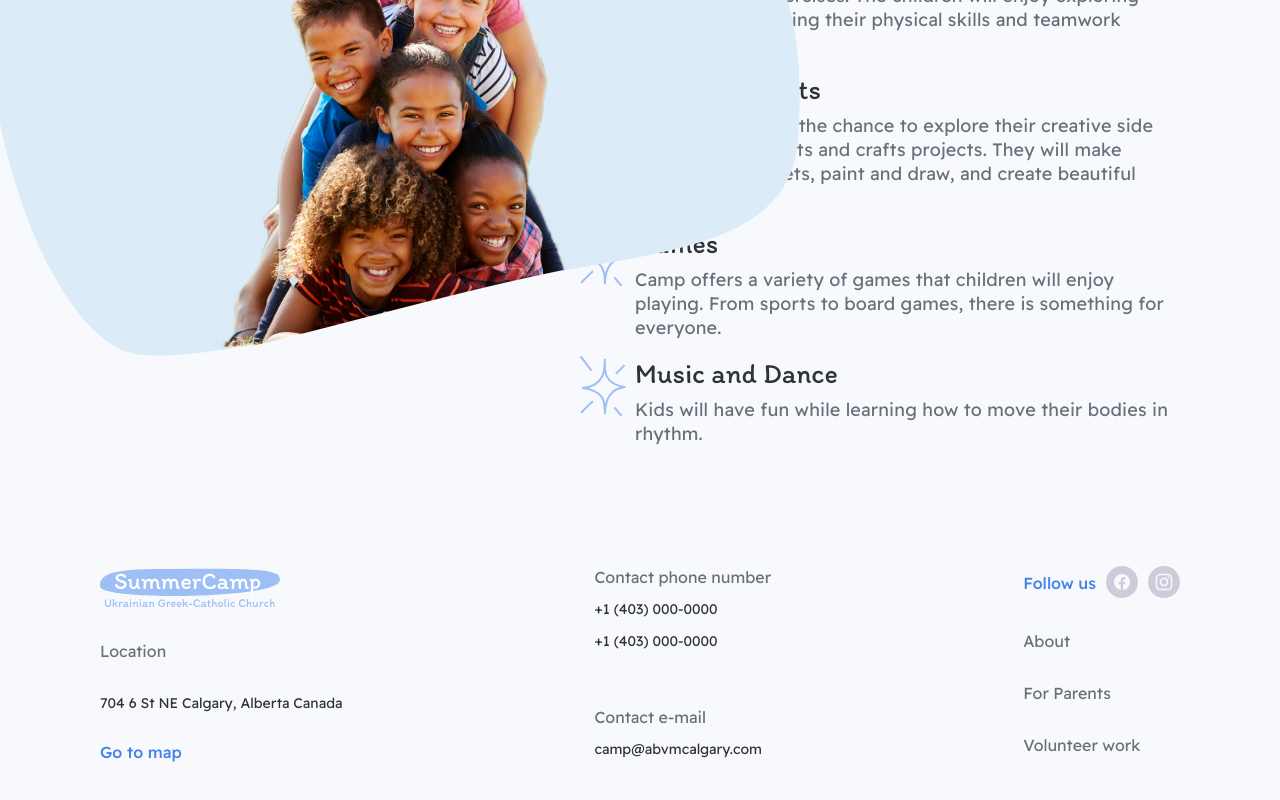
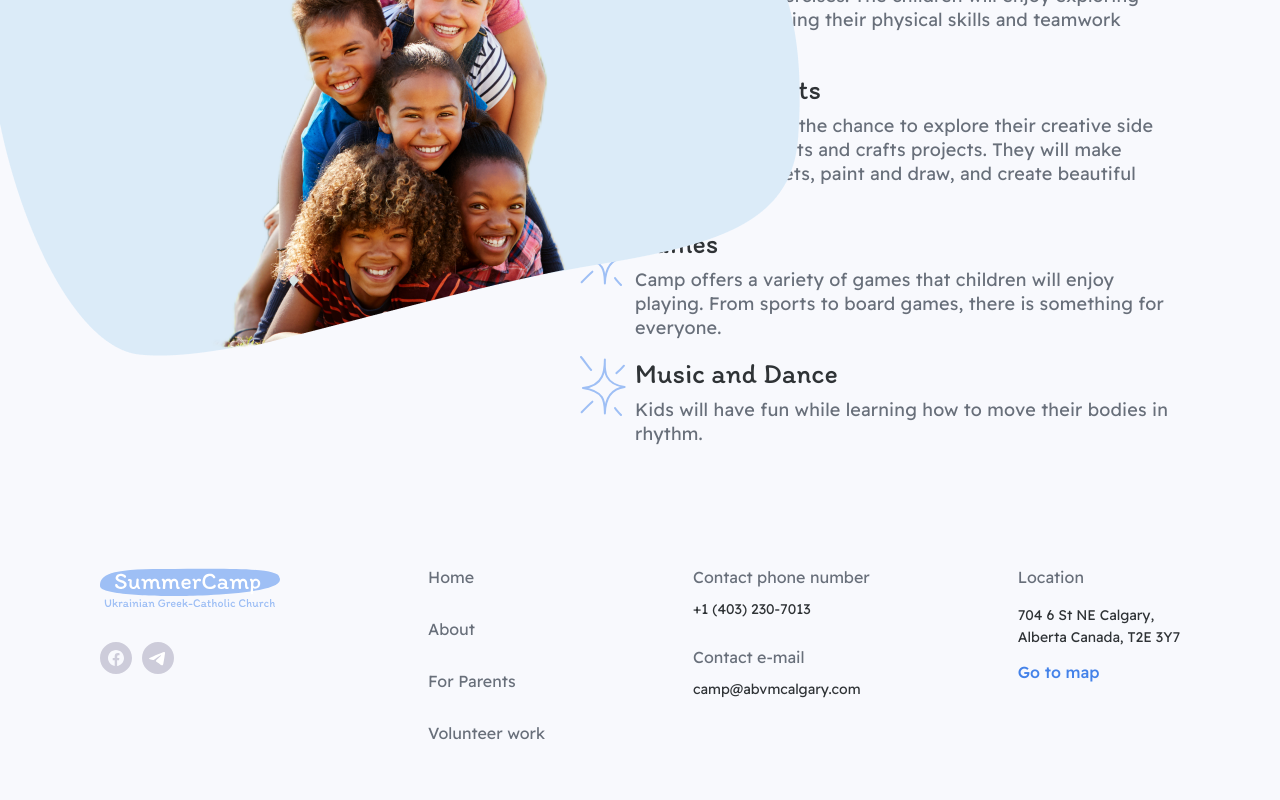
Before and after one commit to segamegadrivee/summer-camp, a React (Create React App) app in the folder frontend/: page / in a window 1280 px wide. Shown: the part 1821-2621 px from the top of the page. Built offline with nearby package versions, Linux system fonts and the light colour scheme.

Commit message:
footer redesign

```diff
--- a/frontend/src/components/Footer.jsx
+++ b/frontend/src/components/Footer.jsx
@@ -1,27 +1,38 @@
 import logo from '../assets/Logo1.svg';
 import facebook from '../assets/facebook.svg';
 import instagram from '../assets/instagram.svg';
+import telegram from '../assets/telegram.svg';
 
 const Footer = () => {
     return (
         <footer>
 
             <div className="footer__container container">
-                <div className="footer__location">
+
+                <div className="footer__first">
                     <img className='footer__logo' src={logo} alt="logofooter" width={180} />
 
-                    <span className='footer__title' >Location</span>
-                    <span className='footer__text'>704 6 St NE Calgary, Alberta Canada</span>
-                    <a className='footer__maplink' href="https://goo.gl/maps/qCRRCdG6Zu96nEmQ7" target="_blank">Go to map</a>
+                    <div className="footer__social-links">
+                        <a href="https://www.facebook.com/abvmcalgary" target='_blank'><img src={facebook} alt="img" /></a>
+                        <a href="https://t.me/uagreekcatholicincalgary" target='_blank'><img className='test' src={telegram} alt="img" /></a>
+                    </div>
+
                 </div>
 
+
+                <div className="footer__social">
+                    <a className='footer__title' href="#">Home</a>
+                    <a className='footer__title' href="#">About</a>
+                    <a className='footer__title' href="#">For Parents</a>
+                    <a className='footer__title' href="#">Volunteer work</a>
+
+                    {/* <button className='common__button'>Register</button> */}
+                </div>
 
                 <div className="footer__contact">
                     <div className="footer__contact-number">
                         <span className='footer__title'>Contact phone number</span>
-                        <a className='footer__text' href="tel:+14030000000">+1 (403) 000-0000</a>
-                        <a className='footer__text' href="tel:+14030000000">+1 (403) 000-0000</a>
-
+                        <a className='footer__text' href="tel:+14032307013">+1 (403) 230-7013</a>
                     </div>
                     <div className="footer__contact-email">
                         <span className='footer__title'>Contact e-mail</span>
@@ -30,18 +41,11 @@ const Footer = () => {
                 </div>
 
 
-                <div className="footer__social">
-                    <div className="footer__social-links">
-                        <span className='footer__maplink'>Follow us</span>
-                        <a href="https://www.facebook.com/" target='_blank'><img src={facebook} alt="" /></a>
-                        <a href="https://www.instagram.com/" target='_blank'><img src={instagram} alt="" /></a>
-                    </div>
-
-                    <a className='footer__title' href="#">About</a>
-                    <a className='footer__title' href="#">For Parents</a>
-                    <a className='footer__title' href="#">Volunteer work</a>
-
-                    {/* <button className='common__button'>Register</button> */}
+                <div className="footer__location">
+                    <span className='footer__title' >Location</span>
+                    <span className='footer__text'>704 6 St NE Calgary,<br />
+                        Alberta Canada, T2E 3Y7</span>
+                    <a className='footer__maplink' href="https://goo.gl/maps/qCRRCdG6Zu96nEmQ7" target="_blank">Go to map</a>
                 </div>
 
 
--- a/frontend/src/scss/components/_commonButton.scss
+++ b/frontend/src/scss/components/_commonButton.scss
@@ -24,7 +24,6 @@
 
     &--disabled{
         transition: 0.1s ease-in-out;
-        cursor: pointer;
         justify-content: center;
         align-items: center;
         padding: 16px 40px;
--- a/frontend/src/scss/components/_footer.scss
+++ b/frontend/src/scss/components/_footer.scss
@@ -1,6 +1,14 @@
 
 
 .footer{
+
+    &__first{
+        display: flex;
+        flex-direction: column;
+        align-items: flex-start;
+        gap: 32px;
+    }
+
 
     &__title{
         font-family: 'Readex Pro';
@@ -25,13 +33,19 @@
         display: flex;
         justify-content: space-between;
         padding-bottom: 40px;
+
+
+        a {
+            &:hover {
+               color: $blue-main;
+            }
+        }
     }
 
     &__location{
         display: flex;
         flex-direction: column;
-        justify-content: space-between;
-        gap: 30px;
+        gap: 16px;
     }
 
     &__maplink{
@@ -45,7 +59,8 @@
     &__contact{
         display: flex;
         flex-direction: column;
-        justify-content: space-between;
+        align-items: flex-start;
+        gap: 26px;
         &-number{
             display: flex;
             flex-direction: column;
```
Also changed, not shown: frontend/src/assets/telegram.svg (added).
